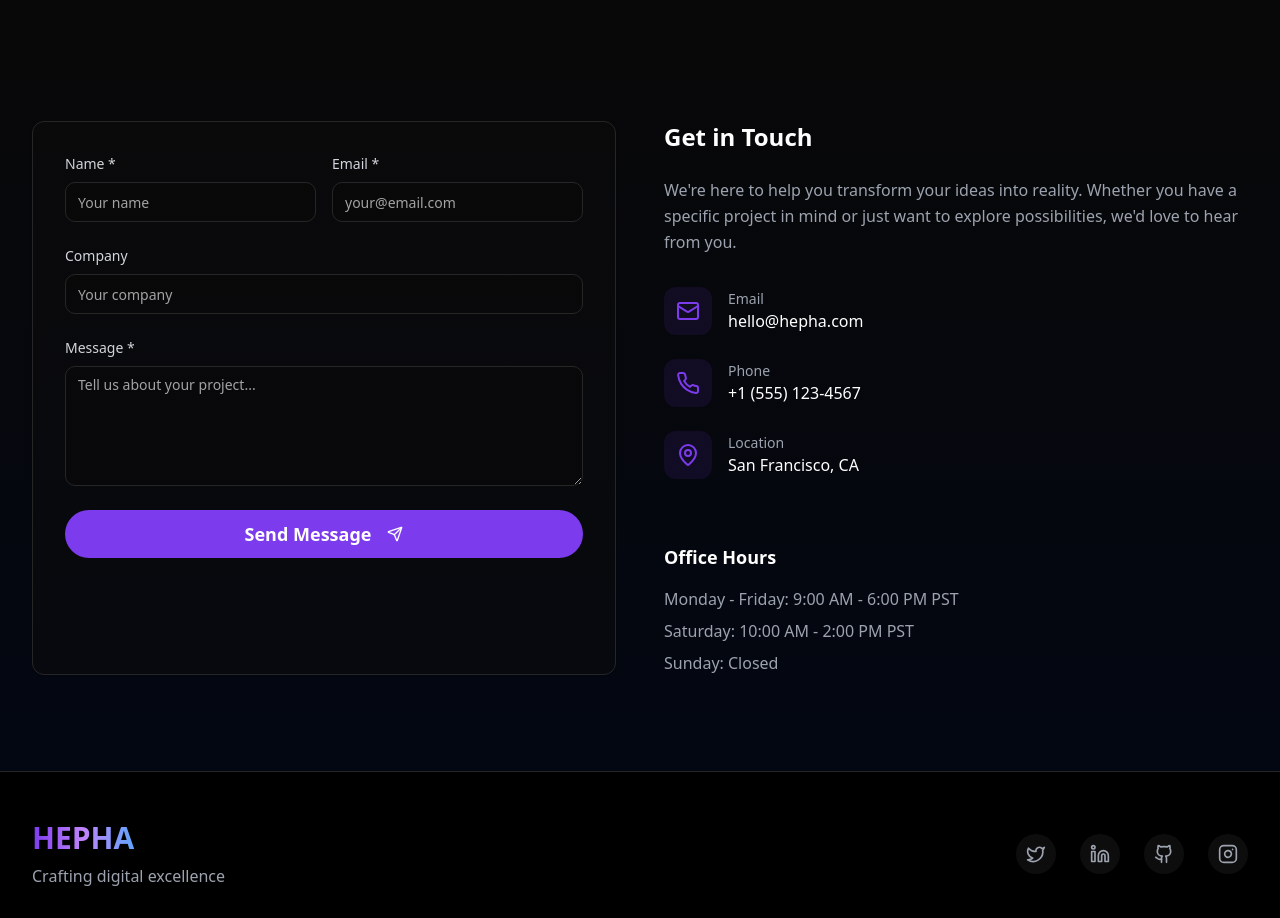
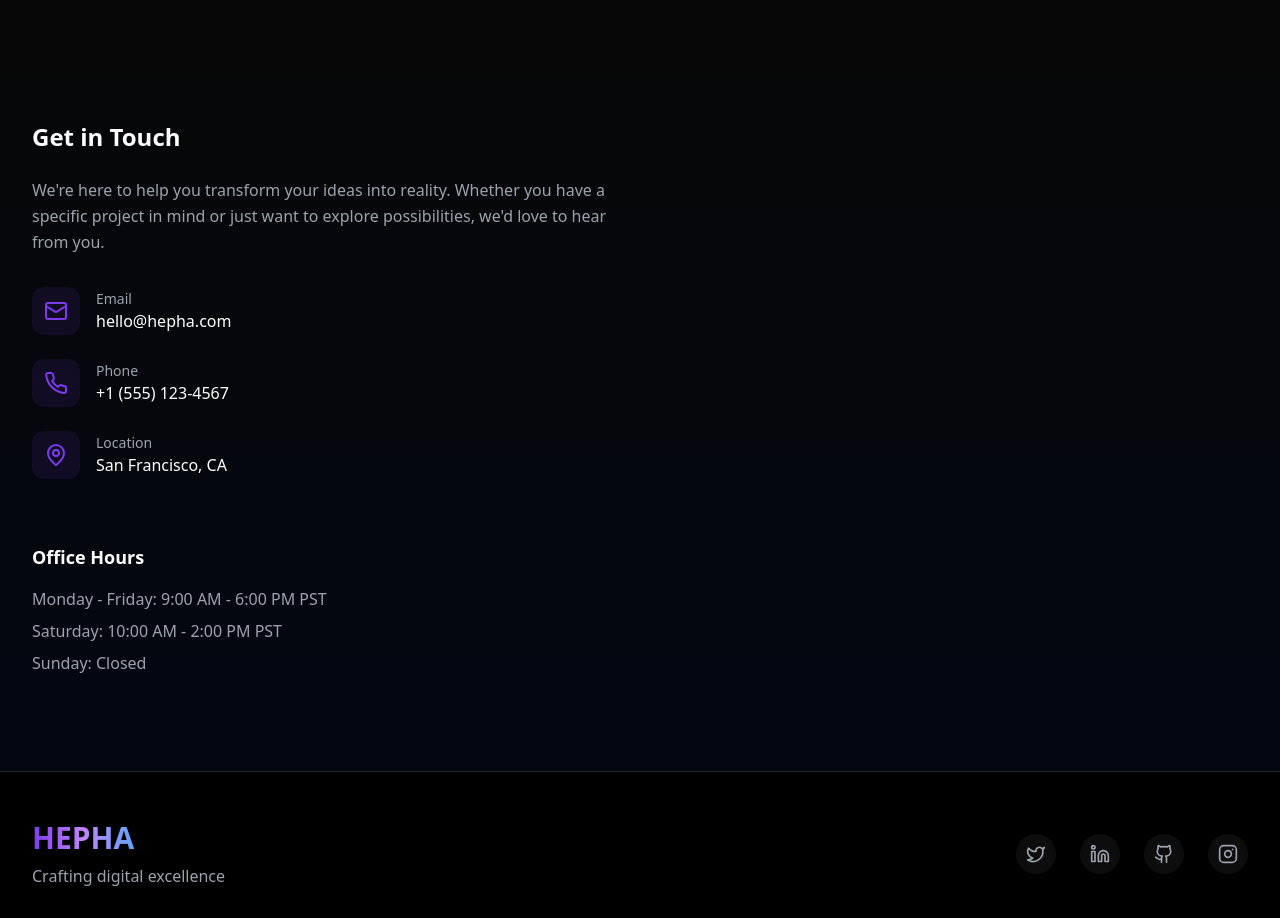
Before and after one commit to Ptrkiama/PK_Consulting, a React (Vite) app: page / in a window 1280 px wide. Shown: the part 3720-4638 px from the top of the page. Built offline with nearby package versions, Linux system fonts and the light colour scheme.

Commit message:
Remove contact form
Removes the contact form from the contact section.

```diff
--- a/src/components/Contact.tsx
+++ b/src/components/Contact.tsx
@@ -1,48 +1,9 @@
-
-import { useState } from 'react';
-import { Mail, Phone, MapPin, Send } from 'lucide-react';
+import { Mail, Phone, MapPin } from 'lucide-react';
 import { Button } from '@/components/ui/button';
 import { Input } from '@/components/ui/input';
 import { Textarea } from '@/components/ui/textarea';
 import { Card, CardContent } from '@/components/ui/card';
 import { useToast } from '@/hooks/use-toast';
-
-const Contact = () => {
-  const [formData, setFormData] = useState({
-    name: '',
-    email: '',
-    company: '',
-    message: ''
-  });
-
-  const { toast } = useToast();
-
-  const handleSubmit = (e: React.FormEvent) => {
-    e.preventDefault();
-
-    // Simulate form submission
-    console.log('Form submitted:', formData);
-
-    toast({
-      title: "Message sent!",
-      description: "We'll get back to you within 24 hours.",
-    });
-
-    // Reset form
-    setFormData({
-      name: '',
-      email: '',
-      company: '',
-      message: ''
-    });
-  };
-
-  const handleChange = (e: React.ChangeEvent<HTMLInputElement | HTMLTextAreaElement>) => {
-    setFormData({
-      ...formData,
-      [e.target.name]: e.target.value
-    });
-  };
 
 const contactInfo = [
   {
@@ -65,91 +26,14 @@ const Contact = () => {
   }
 ];
 
+const Contact = () => {
   return (
     <section id="contact" className="py-24 bg-gradient-to-b from-background to-gray-950">
       <div className="max-w-7xl mx-auto px-4 sm:px-6 lg:px-8">
-        {/* Removed the "Let's Connect" header and its paragraph */}
         <div className="grid grid-cols-1 lg:grid-cols-2 gap-12">
-          {/* Contact Form */}
-          <Card className="bg-card/50 border-border">
-            <CardContent className="p-8">
-              <form onSubmit={handleSubmit} className="space-y-6">
-                <div className="grid grid-cols-1 sm:grid-cols-2 gap-4">
-                  <div>
-                    <label htmlFor="name" className="block text-sm font-medium text-gray-300 mb-2">
-                      Name *
-                    </label>
-                    <Input
-                      id="name"
-                      name="name"
-                      type="text"
-                      required
-                      value={formData.name}
-                      onChange={handleChange}
-                      className="bg-background/50 border-border focus:border-primary"
-                      placeholder="Your name"
-                    />
-                  </div>
-                  <div>
-                    <label htmlFor="email" className="block text-sm font-medium text-gray-300 mb-2">
-                      Email *
-                    </label>
-                    <Input
-                      id="email"
-                      name="email"
-                      type="email"
-                      required
-                      value={formData.email}
-                      onChange={handleChange}
-                      className="bg-background/50 border-border focus:border-primary"
-                      placeholder="your@email.com"
-                    />
-                  </div>
-                </div>
-
-                <div>
-                  <label htmlFor="company" className="block text-sm font-medium text-gray-300 mb-2">
-                    Company
-                  </label>
-                  <Input
-                    id="company"
-                    name="company"
-                    type="text"
-                    value={formData.company}
-                    onChange={handleChange}
-                    className="bg-background/50 border-border focus:border-primary"
-                    placeholder="Your company"
-                  />
-                </div>
-
-                <div>
-                  <label htmlFor="message" className="block text-sm font-medium text-gray-300 mb-2">
-                    Message *
-                  </label>
-                  <Textarea
-                    id="message"
-                    name="message"
-                    required
-                    value={formData.message}
-                    onChange={handleChange}
-                    className="bg-background/50 border-border focus:border-primary min-h-[120px]"
-                    placeholder="Tell us about your project..."
-                  />
-                </div>
-
-                <Button
-                  type="submit"
-                  className="w-full bg-primary hover:bg-primary/90 text-white py-6 text-lg font-semibold rounded-full transition-all duration-300 hover:scale-105 group"
-                >
-                  Send Message
-                  <Send className="ml-2 h-5 w-5 transition-transform group-hover:translate-x-1" />
-                </Button>
-              </form>
-            </CardContent>
-          </Card>
-
+          {/* Removed Contact Form */}
           {/* Contact Information */}
-          <div className="space-y-8">
+          <div className="space-y-8 col-span-1 w-full">
             <div>
               <h3 className="text-2xl font-bold text-white mb-6">Get in Touch</h3>
               <p className="text-gray-400 leading-relaxed mb-8">
@@ -158,7 +42,6 @@ const Contact = () => {
                 possibilities, we'd love to hear from you.
               </p>
             </div>
-
             <div className="space-y-6">
               {contactInfo.map((info) => (
                 <div key={info.title} className="flex items-center space-x-4">
@@ -181,7 +64,6 @@ const Contact = () => {
                 </div>
               ))}
             </div>
-
             <div className="pt-8">
               <h4 className="text-lg font-semibold text-white mb-4">Office Hours</h4>
               <div className="space-y-2 text-gray-400">
```
Lines whose indentation alone changed are shown as unchanged.
